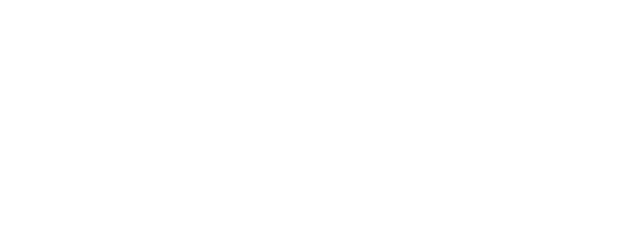
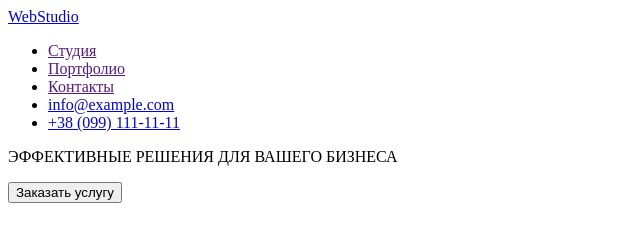
Before and after one commit to TanyaMarchenko/goit-markup-hw-01, a plain HTML site: page index.html in a window 1280 px wide. Shown: the whole page, without its empty margins (0-640 px from the left). Drawn offline with Linux system fonts and the light colour scheme.

Commit message:
Добавляет HTML-разметку макета страницы

```diff
--- a/index.html
+++ b/index.html
@@ -6,5 +6,24 @@
     <meta name="viewport" content="width=device-width, initial-scale=1.0" />
     <title>Document</title>
   </head>
-  <body></body>
+  <body>
+    <header>
+      <a href="/">WebStudio</a>
+      <nav>
+        <ul>
+          <li><a href="">Студия</a></li>
+          <li><a href="">Портфолио</a></li>
+          <li><a href="">Контакты</a></li>
+          <li><a href="mailto:info@example.com">info@example.com</a></li>
+          <li><a href="tel:+380991111111">+38 (099) 111-11-11</a></li>
+        </ul>
+      </nav>
+      <section>
+        <p>ЭФФЕКТИВНЫЕ РЕШЕНИЯ ДЛЯ ВАШЕГО БИЗНЕСА</p>
+        <button type="button">Заказать услугу</button>
+      </section>
+    </header>
+    <main></main>
+    <footer></footer>
+  </body>
 </html>
```
